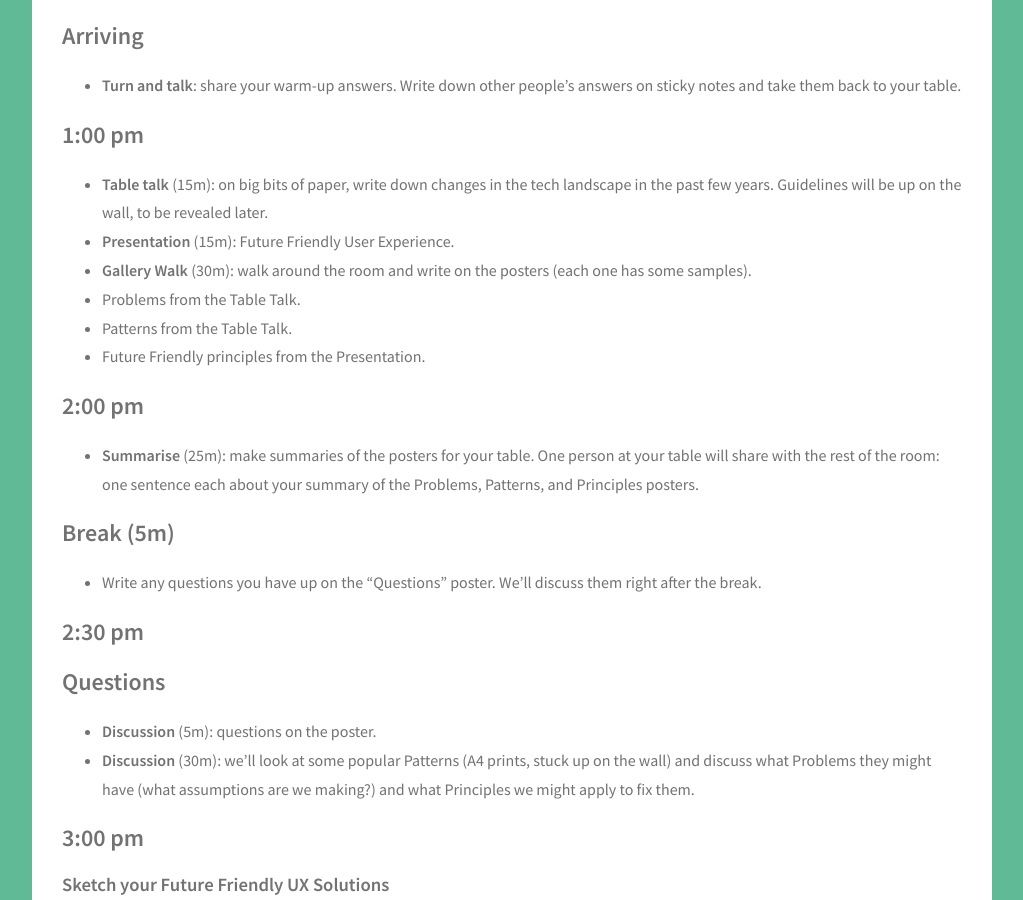
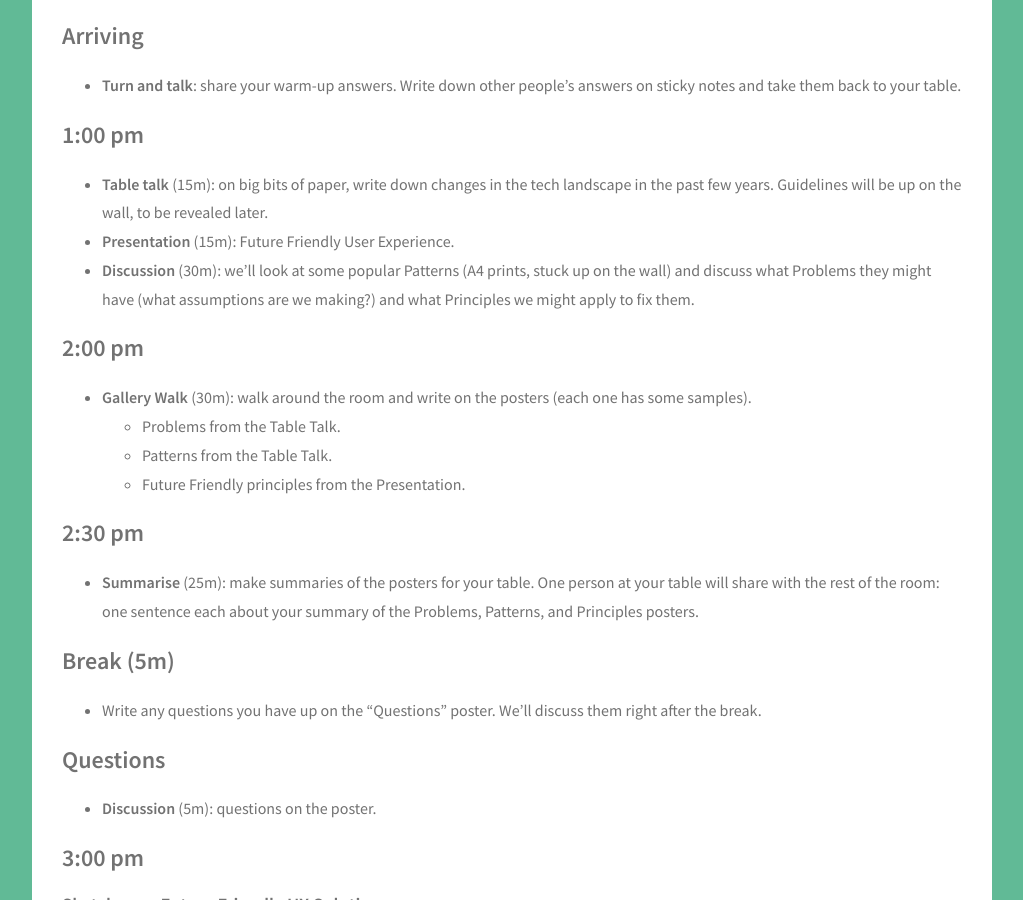
Before and after one commit to CTFEDs/FutureFriendlyUXWorkshop, a Jekyll site: the page built from workshop-structure.md, in a window 1280 px wide and 900 px high, scrolled down 557 px. Shown: the whole window, without its empty margins (128-1151 px from the left). Built offline with Jekyll 4.4.1, drawn with Linux system fonts in a browser that asks for light colours; part of the change alters nothing that is shown.

Commit message:
Shuffle order of activities

```diff
--- a/workshop-structure.md
+++ b/workshop-structure.md
@@ -22,12 +22,16 @@ title: Future Friendly UX Workshop
 
 * **Table talk** (15m): on big bits of paper, write down changes in the tech landscape in the past few years. Guidelines will be up on the wall, to be revealed later.
 * **Presentation** (15m): Future Friendly User Experience.
-* **Gallery Walk** (30m): walk around the room and write on the posters (each one has some samples).
-* Problems from the Table Talk.
-* Patterns from the Table Talk.
-* Future Friendly principles from the Presentation.
+* **Discussion** (30m): we'll look at some popular Patterns (A4 prints, stuck up on the wall) and discuss what Problems they might have (what assumptions are we making?) and what Principles we might apply to fix them.
 
 ## 2:00 pm
+
+* **Gallery Walk** (30m): walk around the room and write on the posters (each one has some samples).
+  * Problems from the Table Talk.
+  * Patterns from the Table Talk.
+  * Future Friendly principles from the Presentation.
+
+## 2:30 pm
 
 * **Summarise** (25m): make summaries of the posters for your table. One person at your table will share with the rest of the room: one sentence each about your summary of the Problems, Patterns, and Principles posters.
 
@@ -35,12 +39,9 @@ title: Future Friendly UX Workshop
 
 * Write any questions you have up on the "Questions" poster. We'll discuss them right after the break.
 
-## 2:30 pm
-
 ## Questions
 
 * **Discussion** (5m): questions on the poster.
-* **Discussion** (30m): we'll look at some popular Patterns (A4 prints, stuck up on the wall) and discuss what Problems they might have (what assumptions are we making?) and what Principles we might apply to fix them.
 
 ## 3:00 pm
 
```
